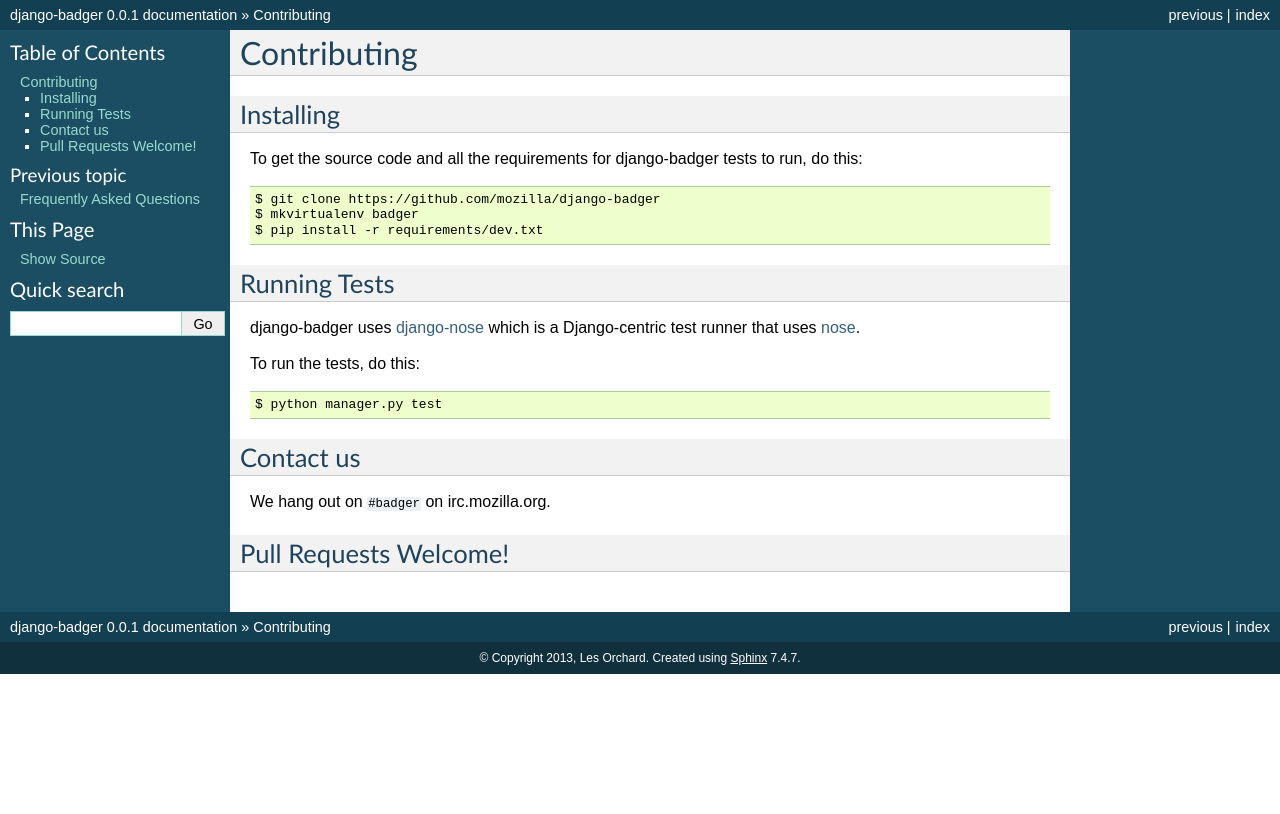
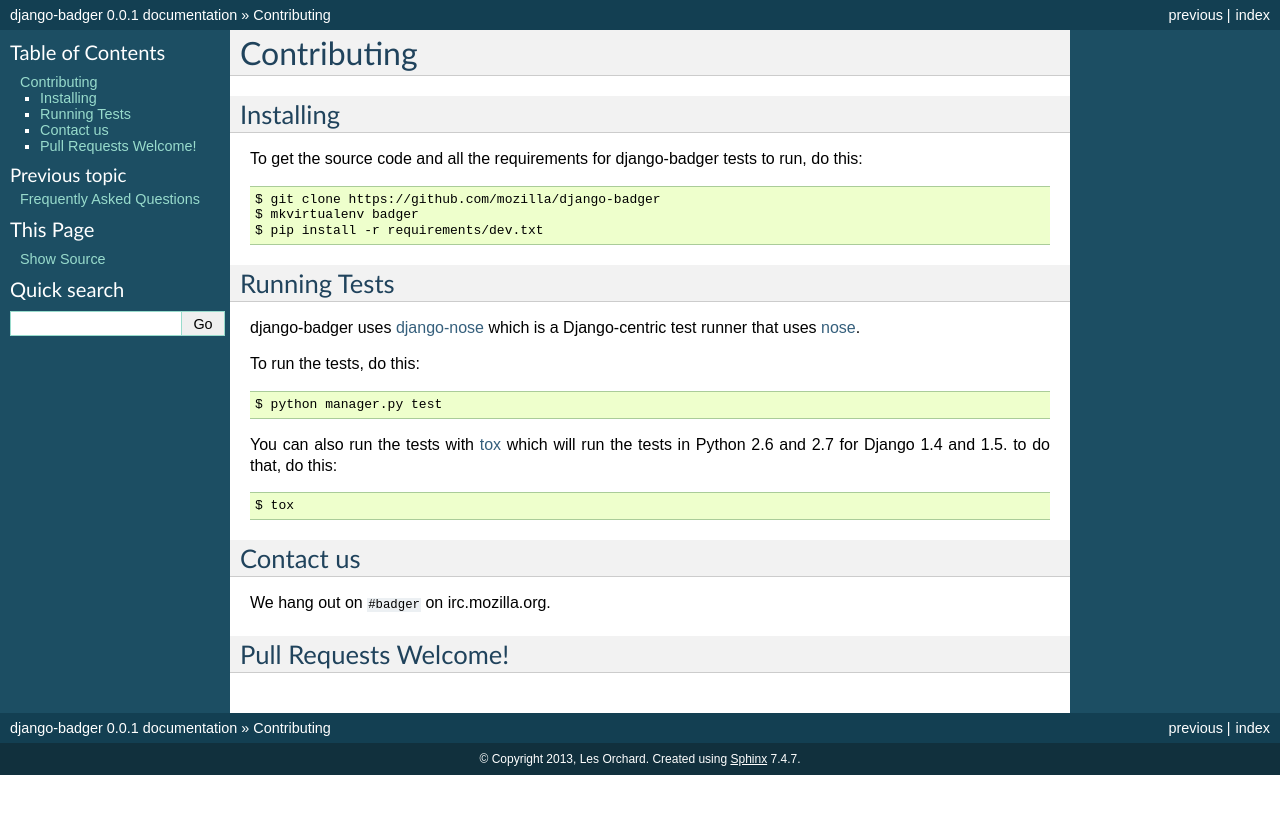
Before and after one commit to mozilla/django-badger, a Sphinx documentation site: the page built from docs/contributing.rst, in a window 1280 px wide. Shown: the top 814 px of the page. Built offline with Sphinx 7.4.7, drawn with Linux system fonts in a browser that asks for light colours.

Commit message:
Add note about tox to docs

```diff
--- a/docs/contributing.rst
+++ b/docs/contributing.rst
@@ -25,6 +25,13 @@
     $ python manager.py test
 
 
+You can also run the tests with `tox <http://tox.readthedocs.org/en/latest/>`_
+which will run the tests in Python 2.6 and 2.7 for Django 1.4 and 1.5. to do
+that, do this::
+
+    $ tox
+
+
 Contact us
 ----------
 
```
Also changed, not shown: 1 other file.
